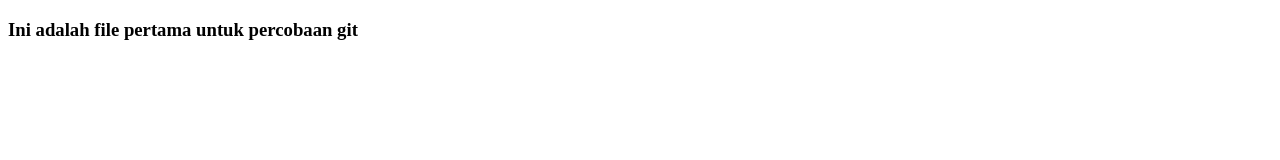
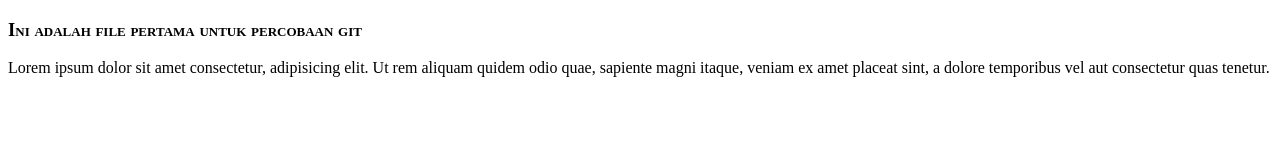
Before and after one commit to Aliaasafira/latihanGIT, a plain HTML site: page index.html in a window 1280 px wide. Drawn offline with Linux system fonts and the light colour scheme.

Commit message:
added css and modified html

```diff
--- a/index.html
+++ b/index.html
@@ -4,6 +4,7 @@
         <title>LATIHAN GIT</title>
     </head>
     <body>
-        <h3>Ini adalah file pertama untuk percobaan git</h3>
+        <h3 style="font-family: 'Times New Roman', Times, serif; font-variant: small-caps;">Ini adalah file pertama untuk percobaan git</h3>
+        <p>Lorem ipsum dolor sit amet consectetur, adipisicing elit. Ut rem aliquam quidem odio quae, sapiente magni itaque, veniam ex amet placeat sint, a dolore temporibus vel aut consectetur quas tenetur.</p>
     </body>
 </html>
--- /dev/null
+++ b/style.css
@@ -0,0 +1,4 @@
+p {
+    font-family: 'Times New Roman', Times, serif;
+    font-size: 14px;
+}
```
